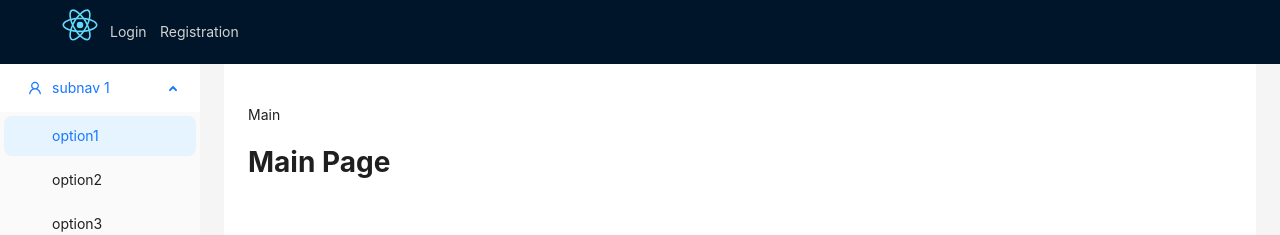
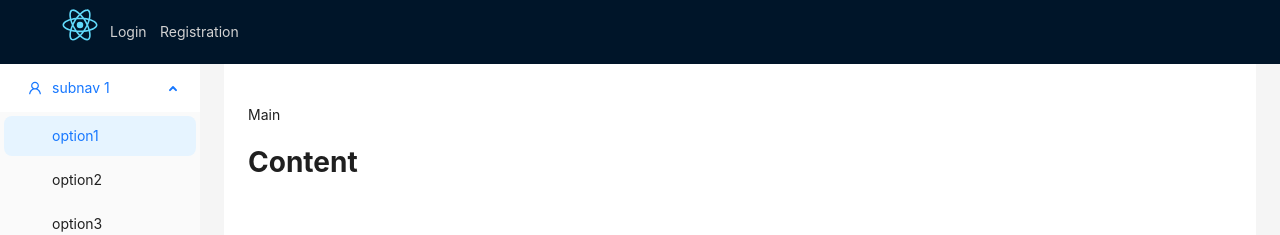
Before and after one commit to SyrymNurbaturov/ReactFirstProject, a React (Create React App) app: page / in a window 1280 px wide. Shown: the top 235 px of the page. Built offline with nearby package versions, Linux system fonts and the light colour scheme.

Commit message:
New Main Page Name

```diff
--- a/src/pages/Main.jsx
+++ b/src/pages/Main.jsx
@@ -9,9 +9,9 @@ const Main = () =>{
             }}
           >
             <Breadcrumb.Item>Main</Breadcrumb.Item>
-          </Breadcrumb>
+            </Breadcrumb>
 
-          <h1>Main Page</h1>
+          <h1>Content</h1>
           </>
     )
 }
```
